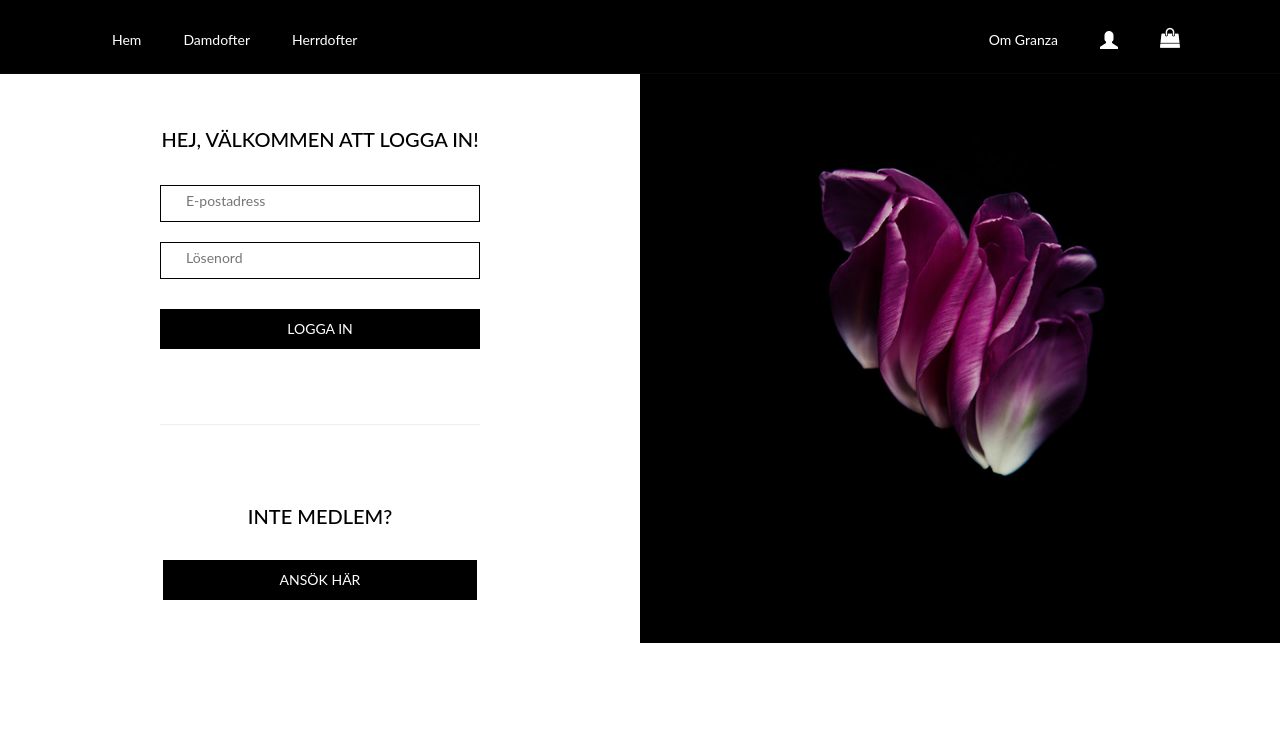
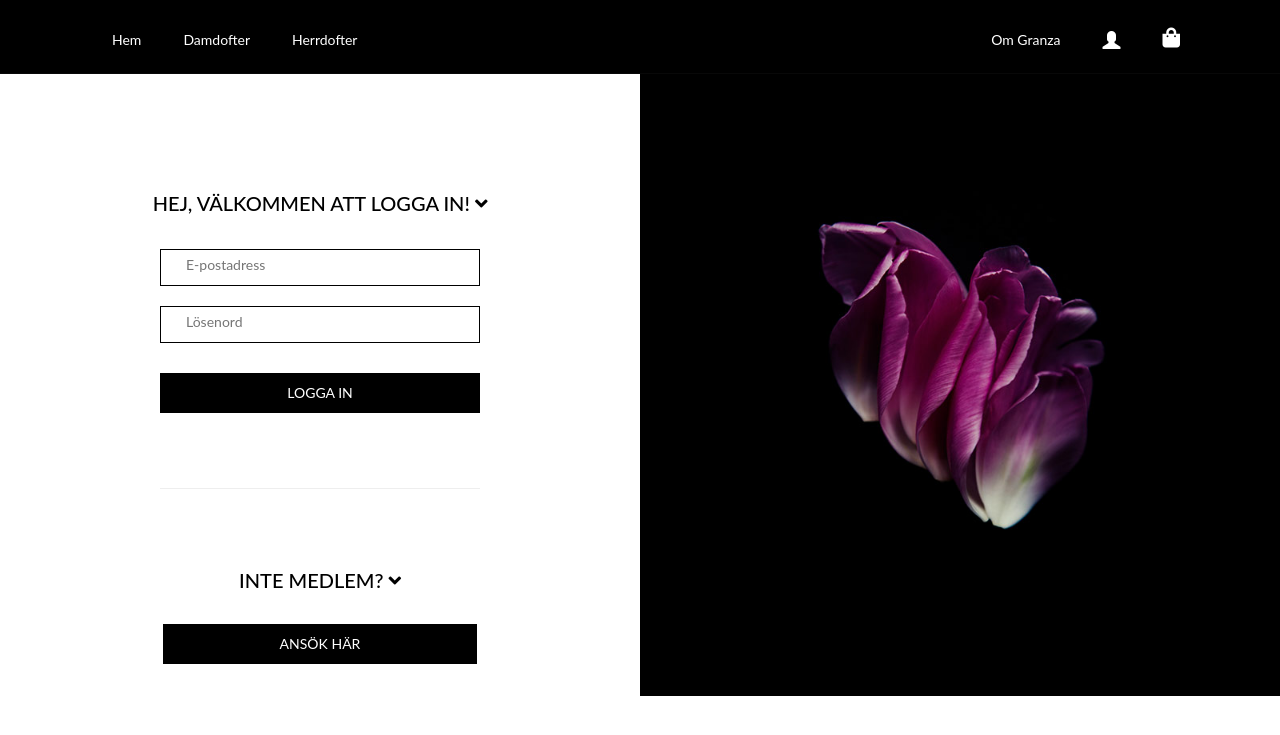
Before and after one commit to nicholkaren/granza, a PHP site: page /index.php?action=login in a window 1280 px wide. Shown: the top 735 px of the page. Run offline with PHP 8.4, Linux system fonts and the light colour scheme; data that the repository does not hold is empty; some libraries are stand-ins or nearby versions.

Commit message:
Småbuggsfix login

```diff
--- a/css/storefront/login.css
+++ b/css/storefront/login.css
@@ -19,7 +19,7 @@ h2.login_title  {
 	font-size: 20px;
 	text-align: center;
 	color: #000000;
-	margin-top: 20%;
+	margin-top: 30%;
 	padding-bottom: 25px;
 }
 
@@ -98,7 +98,7 @@ input[type="checkbox"] {
 img.create_canvas {
 	width: 100%;
 	height: auto;
-	margin-top: 0.5%;
+	margin-top: 8.7%;
 }
 
 .main_wrapper {
@@ -118,13 +118,12 @@ img.create_canvas {
 div.login {
 	width: 50%;
 	margin: 0 auto;
+}
 
-}
 form {
 	width: 50%;
 	margin: 0 auto;
 	margin-top: 10px;
-
 }
 
 input.login{
@@ -135,6 +134,7 @@ img.create_canvas {
 	width: 100%;
 	margin-bottom: 20px;
 }
+
 div.create_account {
 	width: 50%;
 	margin: 0 auto;
@@ -154,7 +154,14 @@ img.create_canvas {
 	font-size: 14px;
 }
 
+/* Hover state på button */
+#login:hover {
+ 	opacity: 0.80;
+}
 
+button#send:hover {
+	opacity: 0.80;
+}
 
 .login_wrapper {
  	padding-top: 30px;
@@ -163,5 +170,4 @@ img.create_canvas {
 hr {
 	width: 50%;
 	margin: 0 auto;
-
 }
--- a/templates/parts/login_tpl.php
+++ b/templates/parts/login_tpl.php
@@ -3,6 +3,9 @@ include('templates/storefront_tpl/header.php');
 ?>
 
 <link type="text/css" rel="stylesheet" href="css/storefront/login.css">
+<link href="https://use.fontawesome.com/releases/v5.0.6/css/all.css" rel="stylesheet">
+
+
 
 
 <div class="main_wrapper">
@@ -11,7 +14,7 @@ include('templates/storefront_tpl/header.php');
 
         <!-- Inputfält logga in -->
         <h2 class="login_title">
-            HEJ, <?php echo $pagecontent->h2 ?>!
+            HEJ, <?php echo $pagecontent->h2 ?>! <i class="fas fa-angle-down"></i>
         </h2>
             <form action="" method="post" autocomplete="off" name="login">
                 <input class="login" type="text" name="email" placeholder="E-postadress">
@@ -29,7 +32,7 @@ include('templates/storefront_tpl/header.php');
     <div class="on_top">
                 <hr>
 
-        <h2 class="create_title"> Inte medlem?</h2>
+        <h2 class="create_title"> Inte medlem? <i class="fas fa-angle-down"></i></h2>
             <form class="create_account" action="?action=create_user" method="post" autocomplete="off">
 
                 <!-- Logga-in knapp -->
```
Lines whose indentation alone changed are shown as unchanged.
